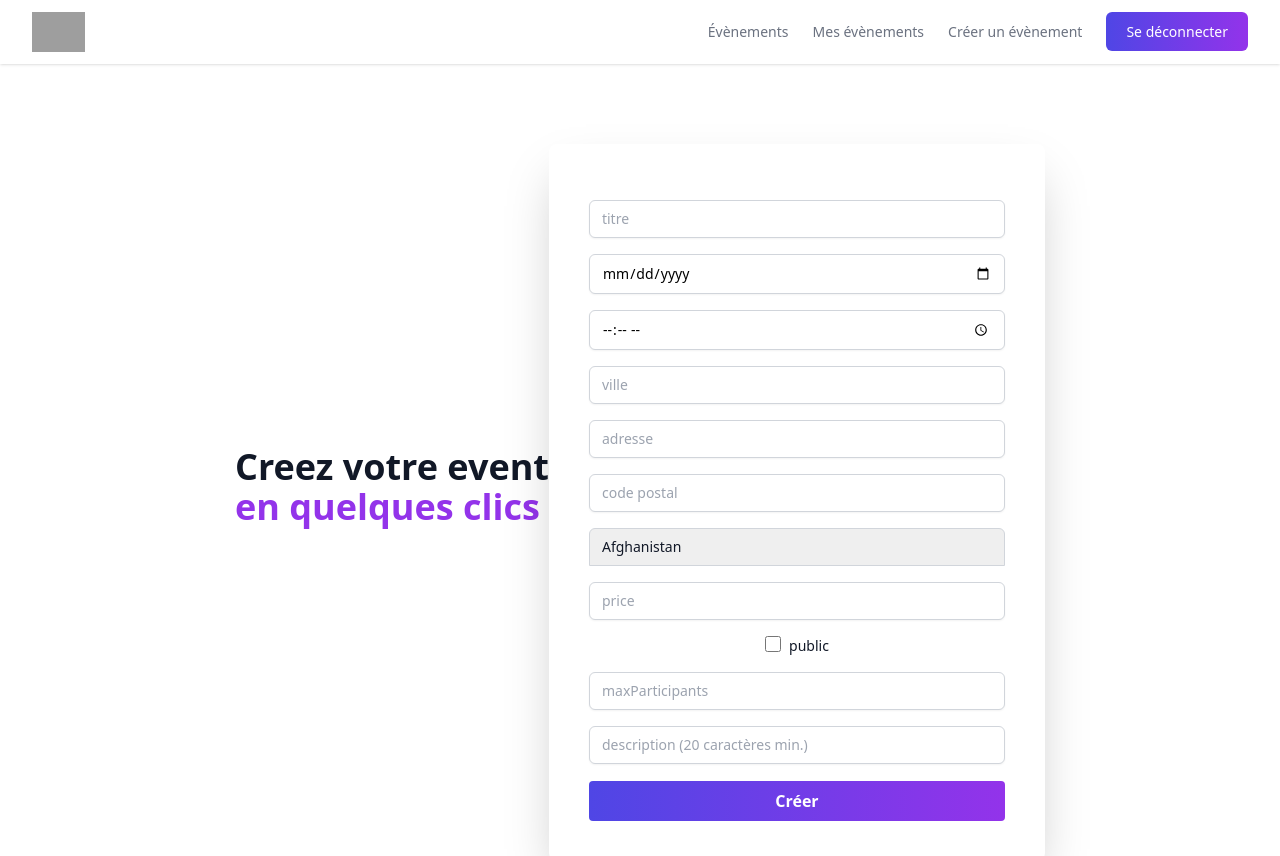
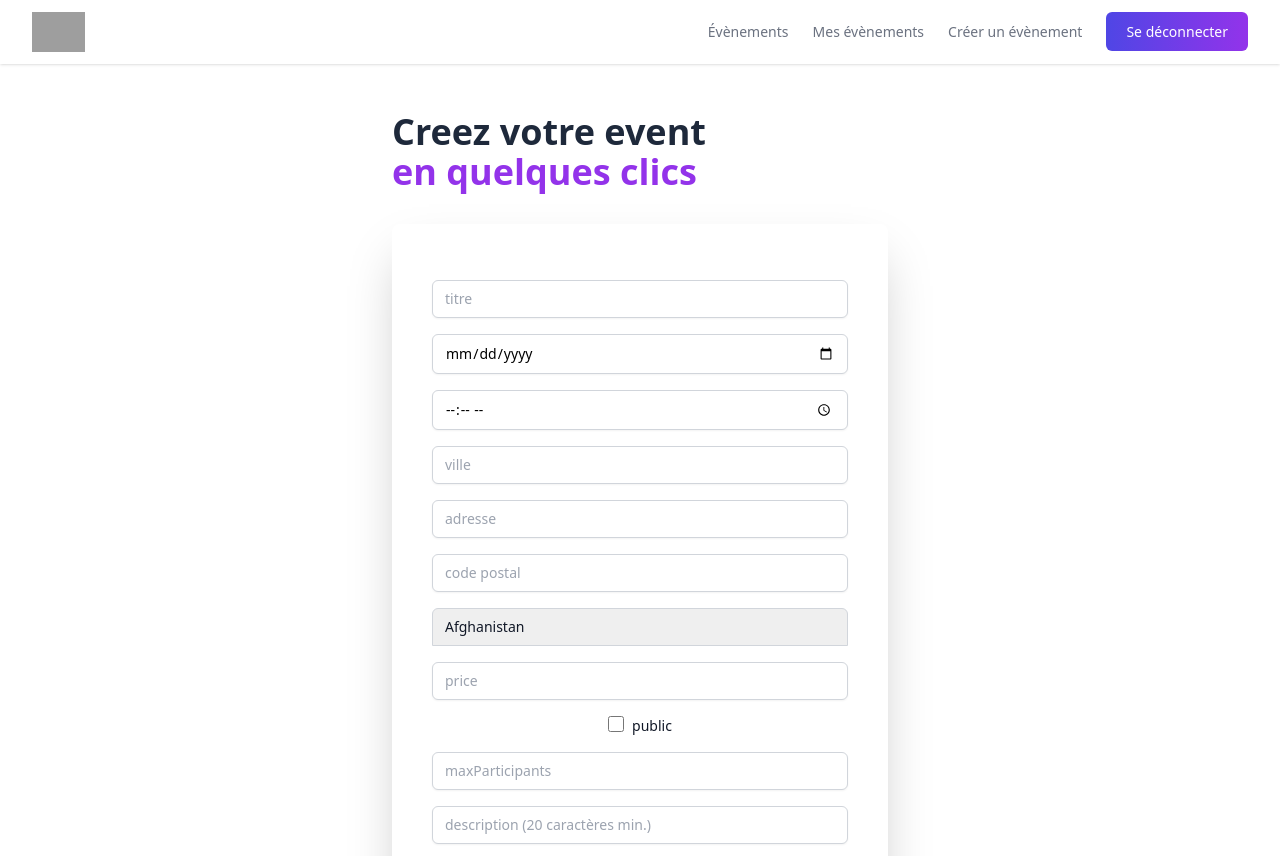
Before and after one commit to WeMeetCAL2022/WemeetFrontEnd, a React (Create React App) app: page /event/create in a window 1280 px wide. Shown: the top 856 px of the page. Built offline with nearby package versions, Linux system fonts and the light colour scheme; sample sign-in values are in the browser's storage; grey boxes are pictures that could not be loaded.

Commit message:
c plus joli la

```diff
--- a/src/components/EventList.js
+++ b/src/components/EventList.js
@@ -39,8 +39,14 @@ export default function EventList({isMyEvent}) {
             className="px-10">
             {loading && <p>Loading...</p>}
             {error && <p>{error.message}</p>}
-            {isMyEvent && <h1 className="text-4xl font-bold text-slate-600 text-center mb-8">Liste de mes événements </h1>}
-            {!isMyEvent && <h1 className="text-4xl font-bold text-slate-600 text-center mb-8">Liste des événements </h1>}
+            {isMyEvent && <h1 className="text-3xl sm:text-4xl font-bold text-slate-800 text-center mb-8">
+                    Liste de mes
+                    <span className="text-purple-600"> events</span>
+                </h1>}
+            {!isMyEvent && <h1 className="text-3xl sm:text-4xl font-bold text-slate-800 text-center mb-8">
+                    Liste des
+                    <span className="text-purple-600"> events</span>
+                </h1>}
 
             <div className="flex flex-row flex-wrap gap-8 justify-evenly">
                 {events.map((event) => {
--- a/src/pages/CreateEventPage.js
+++ b/src/pages/CreateEventPage.js
@@ -5,13 +5,13 @@ import CreateEvent from "../components/CreateEvent";
 
 export default function CreateEventPage() {
     return (
-        <>
+        <div className="flex flex-col flex-wrap">
 
-            <h1 className="text-3xl font-extrabold  text-gray-900 sm:text-4xl">
-                <span className="block">Creez votre event</span>
+            <h1 className="text-3xl font-extrabold text-slate-800 sm:text-4xl">
+                Creez votre event
                 <span className="block text-purple-600">en quelques clics</span>
             </h1>
             <CreateEvent/>
-        </>
+        </div>
     )
 }
```
